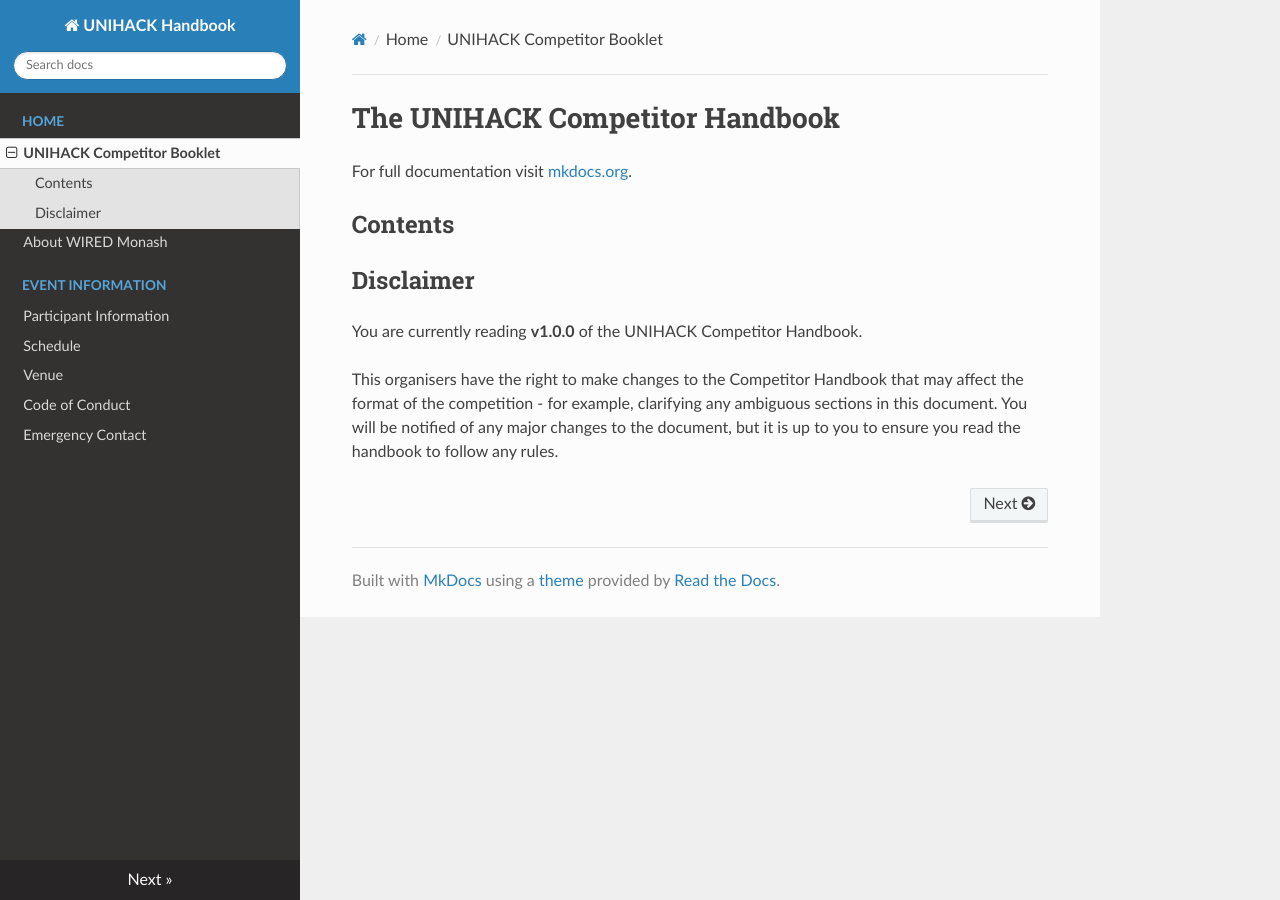
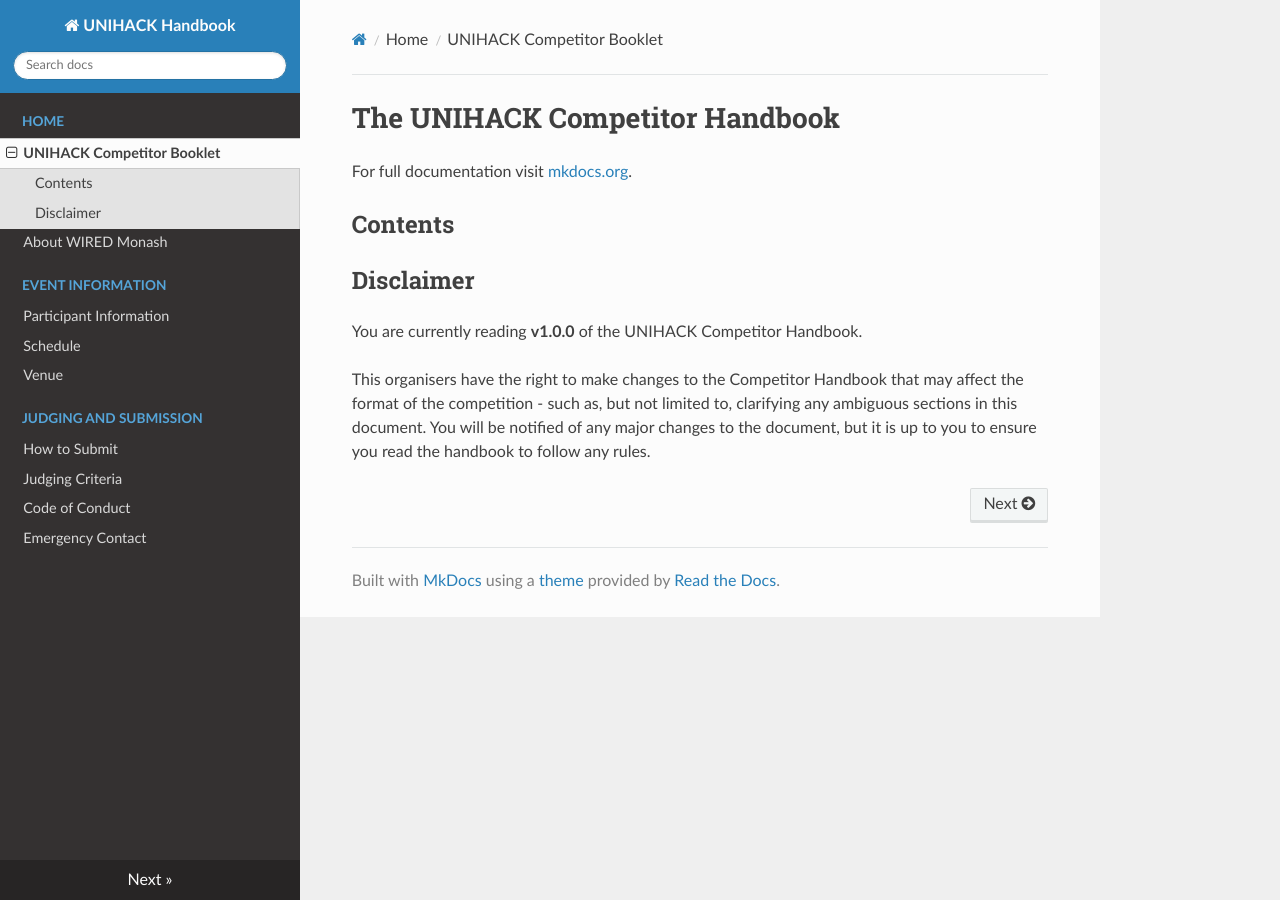
Before and after one commit to unihackhq/handbook, an MkDocs documentation site: the page built from docs/index.md, in a window 1280 px wide. Built offline with MkDocs 1.6.1, drawn with Linux system fonts in a browser that asks for light colours; nearby versions of some CDN libraries; old or Windows-style settings are respelled for this version of MkDocs.

Commit message:
Judging and Submission

```diff
--- a/docs/index.md
+++ b/docs/index.md
@@ -11,7 +11,7 @@
 You are currently reading **v1.0.0** of the UNIHACK Competitor Handbook.
 
 This organisers have the right to make changes to the Competitor Handbook that
-may affect the format of the competition - for example, clarifying any ambiguous
-sections in this document. You will be notified of any major changes to the
-document, but it is up to you to ensure you read the handbook to follow any
-rules.
+may affect the format of the competition - such as, but not limited to,
+clarifying any ambiguous sections in this document. You will be notified of any
+major changes to the document, but it is up to you to ensure you read the
+handbook to follow any rules.
--- a/mkdocs.yml
+++ b/mkdocs.yml
@@ -7,6 +7,9 @@
     - 'Participant Information': 'event-info/participants.md'
     - 'Schedule': 'event-info/schedule.md'
     - 'Venue': 'event-info/venue.md'
+  - Judging and Submission:
+      - 'How to Submit': 'judging/submission.md'
+      - 'Judging Criteria': 'judging/judging-criteria.md'
   - 'Code of Conduct': 'code-of-conduct.md'
   - 'Emergency Contact': 'emergency.md'
 theme: readthedocs
```
Also changed, not shown: docs/event-info/participants.md (+1 -1 lines), docs/judging/judging-criteria.md (added, +29 -0 lines), docs/judging/submission.md (added, +42 -0 lines), docs/event-info/mixer-night.md (added), docs/sponsors.md (added).
